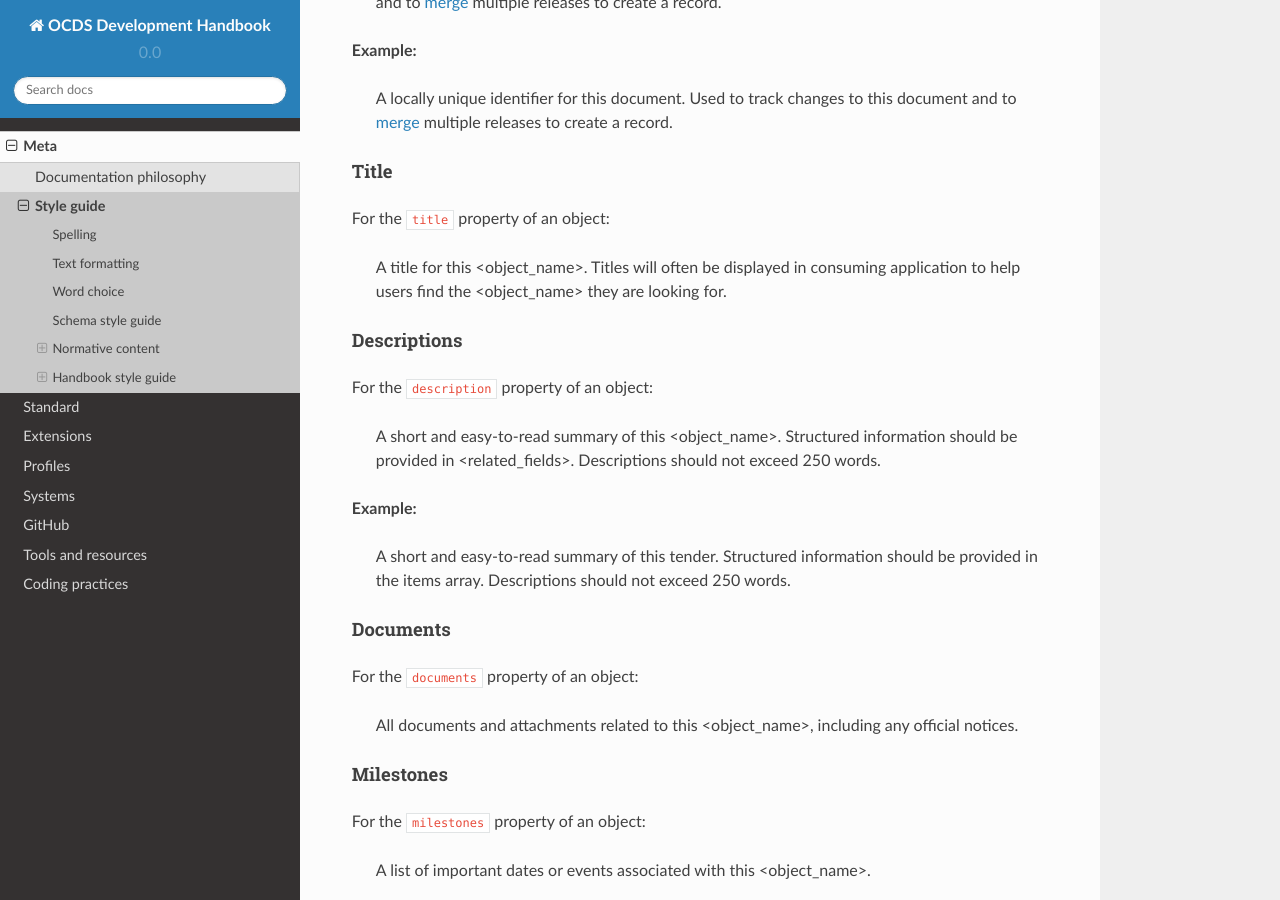
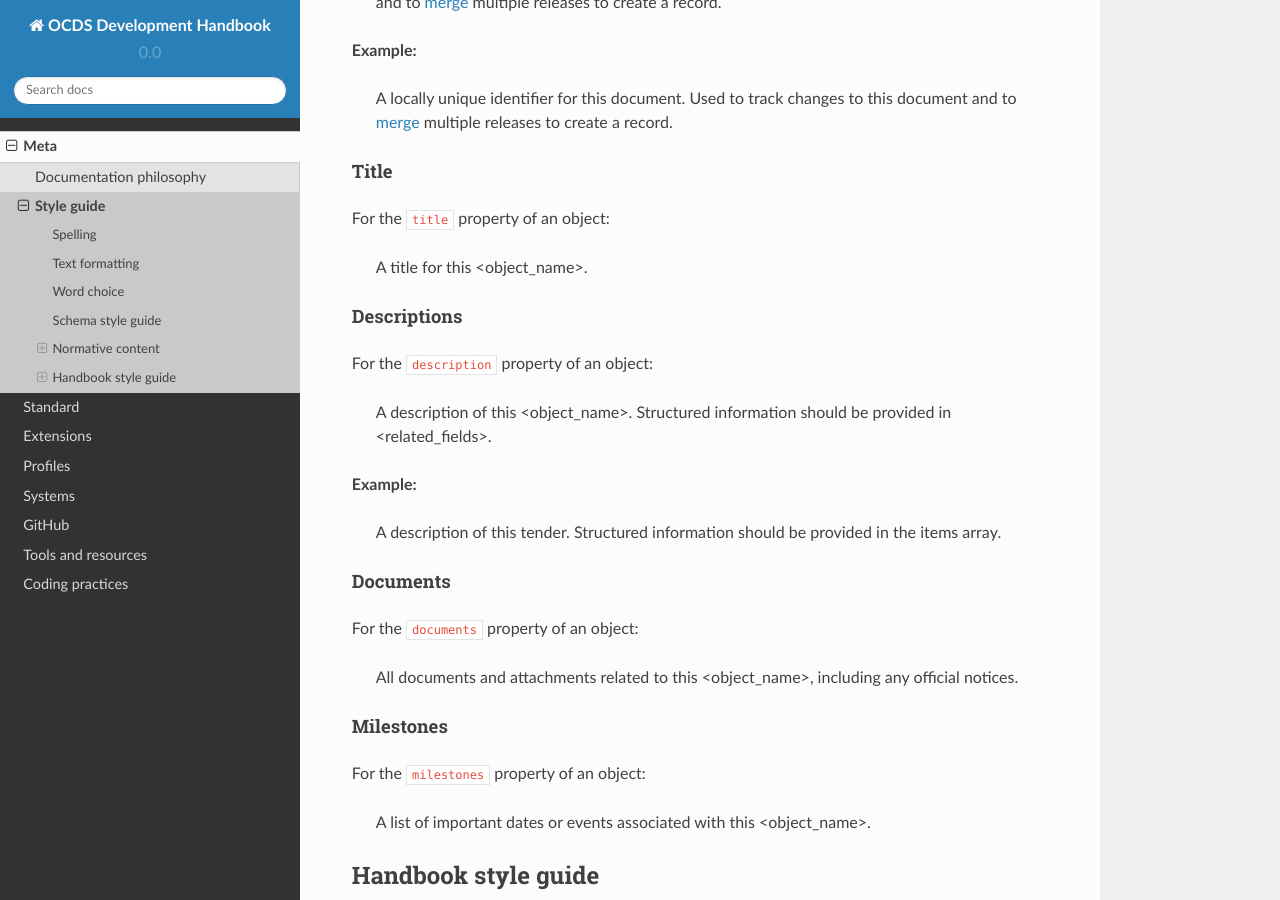
Before and after one commit to open-contracting/standard-development-handbook, a Sphinx documentation site: the page built from docs/meta/style_guide.md, in a window 1280 px wide and 900 px high, scrolled down 3283 px. Built offline with Sphinx 7.4.7 and the Read the Docs theme 2.0.0, drawn with Linux system fonts in a browser that asks for light colours.

Commit message:
Abbreviate description templates

```diff
--- a/docs/meta/style_guide.md
+++ b/docs/meta/style_guide.md
@@ -111,17 +111,17 @@ For the `id` property of items in arrays:
 
 For the `title` property of an object:
 
-> A title for this <object_name>. Titles will often be displayed in consuming application to help users find the <object_name> they are looking for.
+> A title for this <object_name>.
 
 #### Descriptions
 
 For the `description` property of an object:
 
-> A short and easy-to-read summary of this <object_name>. Structured information should be provided in <related_fields>. Descriptions should not exceed 250 words.
+> A description of this <object_name>. Structured information should be provided in <related_fields>.
 
 **Example:**
 
-> A short and easy-to-read summary of this tender. Structured information should be provided in the items array. Descriptions should not exceed 250 words.
+> A description of this tender. Structured information should be provided in the items array.
 
 #### Documents
 
```
